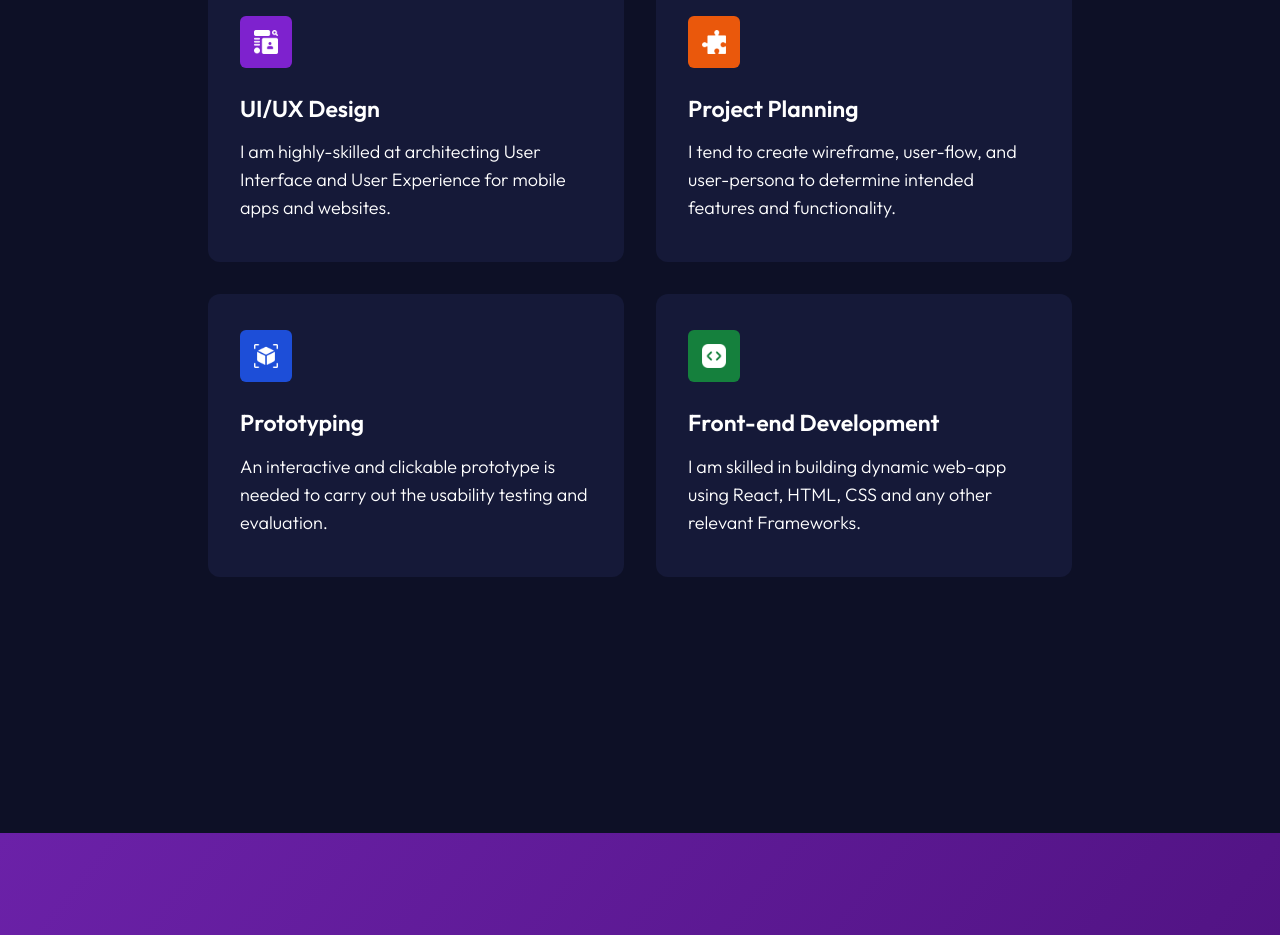
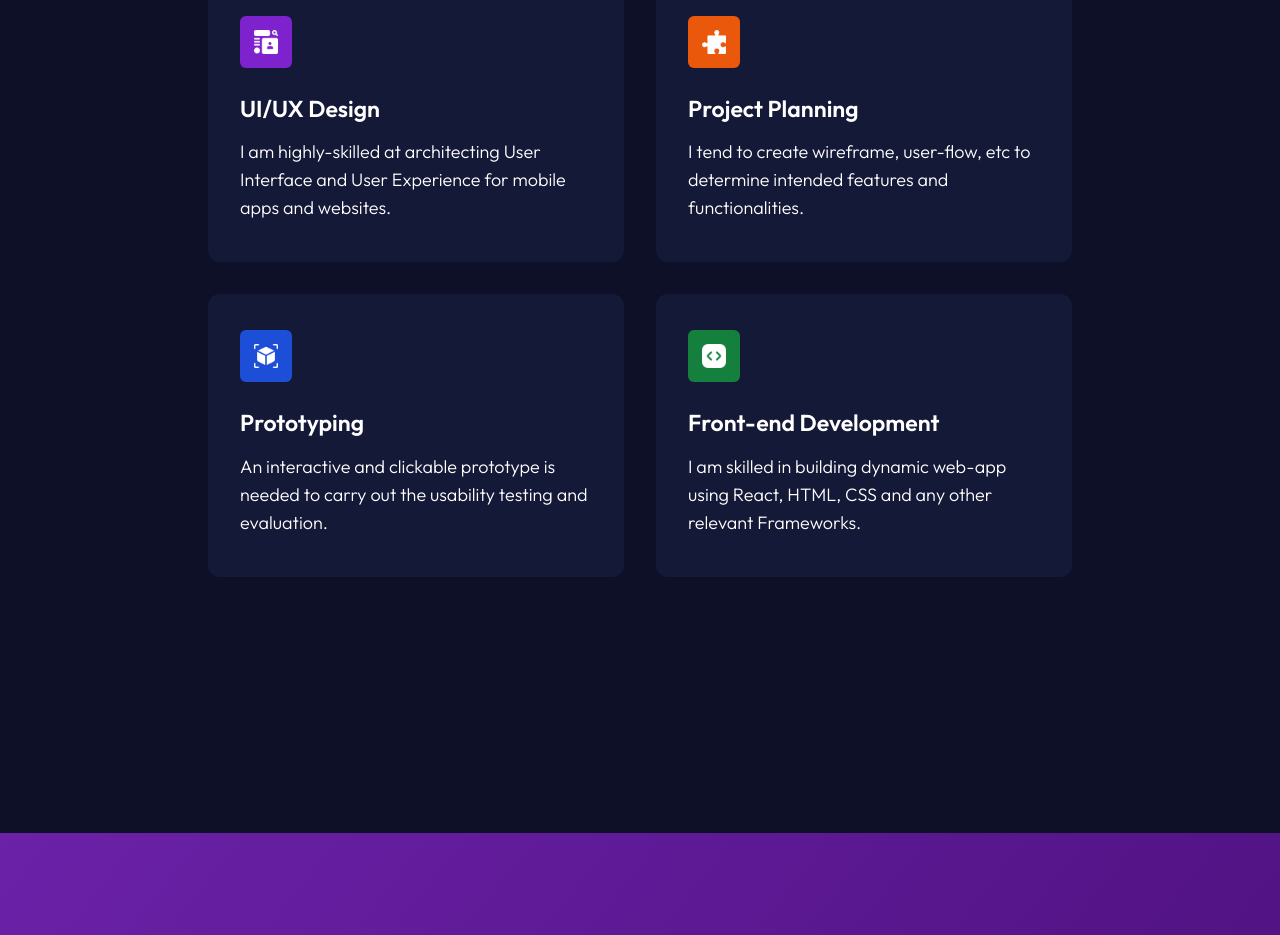
Before and after one commit to alif-firdaus/Passionate-React, a React (Create React App) app: page / in a window 1280 px wide. Shown: the part 3080-4015 px from the top of the page. Built offline with nearby package versions, Linux system fonts and the light colour scheme.

Commit message:
Expertise Section : updated

```diff
--- a/src/Pages/Expertise.jsx
+++ b/src/Pages/Expertise.jsx
@@ -49,8 +49,8 @@ const Expertise = () => {
 						Project Planning
 					</h1>
 					<p className="mt-3 text-lg font-normal dark:font-light">
-						I tend to create wireframe, user-flow, and user-persona
-						to determine intended features and functionality.
+						I tend to create wireframe, user-flow, etc to determine
+						intended features and functionalities.
 					</p>
 				</div>
 			</div>
```
